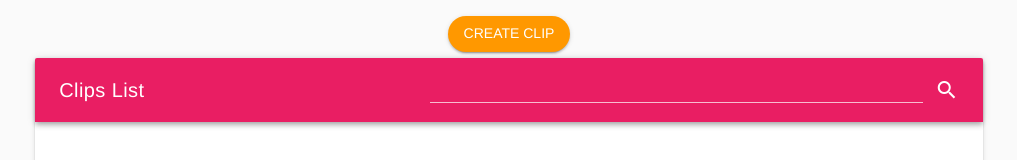
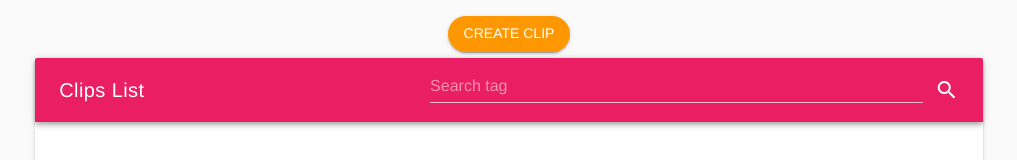
Before and after one commit to FiorellaEffio/Jobsity-Challenge, a Vue app: page /#/ in a window 1280 px wide. Shown: the part 964-1124 px from the top of the page, without its empty margins (131-1148 px from the left). Built offline with nearby package versions, Linux system fonts and the light colour scheme; grey boxes are pictures that could not be loaded.

Commit message:
different name for the watcher

```diff
--- a/src/components/VideoPlayer.vue
+++ b/src/components/VideoPlayer.vue
@@ -8,7 +8,7 @@
     <v-layout row wrap>
       <v-flex xs10 offset-xs1>
         <div class="headline pink white--text">CLIPNAME : {{currentClipName}}</div>
-        <video width="100%" @timeupdate="consol()" controls autoplay :src="videoSrcPlayer" ref="videoPlayer"></video>
+        <video width="100%" @timeupdate="updatedTimeVideo()" controls autoplay :src="videoSrcPlayer" ref="videoPlayer"></video>
         <v-btn @click="changeURLVideoPlayer('previous')"><v-icon>arrow_back_ios</v-icon> Previous</v-btn>
         <v-btn @click="changeURLVideoPlayer('next')">Next <v-icon>arrow_forward_ios</v-icon></v-btn>
         <v-progress-circular v-if="seen"
@@ -53,7 +53,7 @@
           <v-toolbar color="pink" dark>
             <v-toolbar-title>Clips List</v-toolbar-title>
             <v-spacer></v-spacer>
-            <v-text-field color="white" v-model="tagSearch"></v-text-field>
+            <v-text-field color="white" placeholder="Search tag" v-model="tagSearch"></v-text-field>
             <v-btn icon>
               <v-icon>search</v-icon>
             </v-btn>
@@ -208,7 +208,7 @@ export default {
       this.chips = [...this.chips]
     },
     // change name
-    consol () {
+    updatedTimeVideo () {
       const self = this;
       this.currentTimeVideoPlayer = Math.round(this.$refs.videoPlayer.currentTime)
       let i = 0;
```
Also changed, not shown: 1 other file (tests, documents, lock files or other folders).
